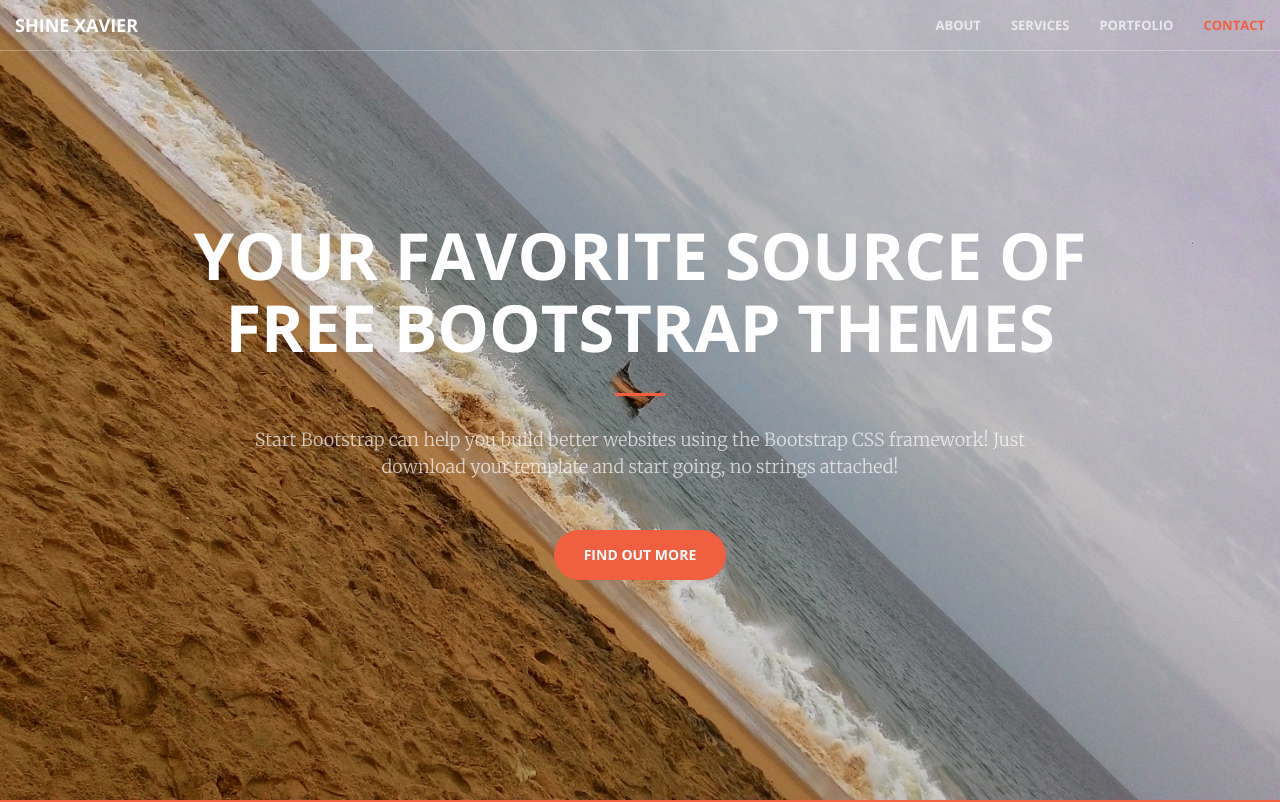
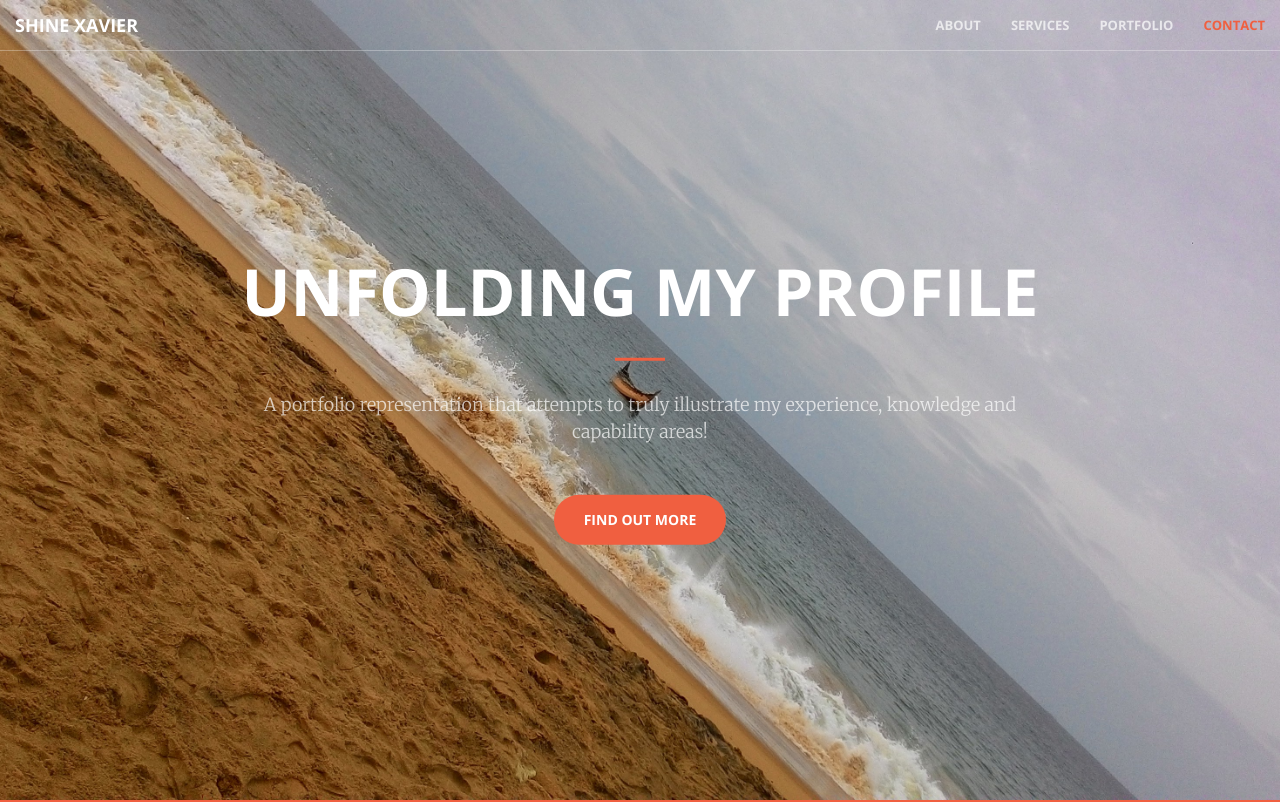
Before and after one commit to shinexavier/me, a plain HTML site: page index.html in a window 1280 px wide. Shown: the top 802 px of the page. Drawn offline with nearby package versions, Linux system fonts and the light colour scheme.

Commit message:
Header Update

```diff
--- a/index.html
+++ b/index.html
@@ -74,9 +74,9 @@
     <header>
         <div class="header-content">
             <div class="header-content-inner">
-                <h1>Your Favorite Source of Free Bootstrap Themes</h1>
+                <h1>Unfolding my Profile</h1>
                 <hr>
-                <p>Start Bootstrap can help you build better websites using the Bootstrap CSS framework! Just download your template and start going, no strings attached!</p>
+                <p>A portfolio representation that attempts to truly illustrate my experience, knowledge and capability areas!</p>
                 <a href="#about" class="btn btn-primary btn-xl page-scroll">Find Out More</a>
             </div>
         </div>
```
